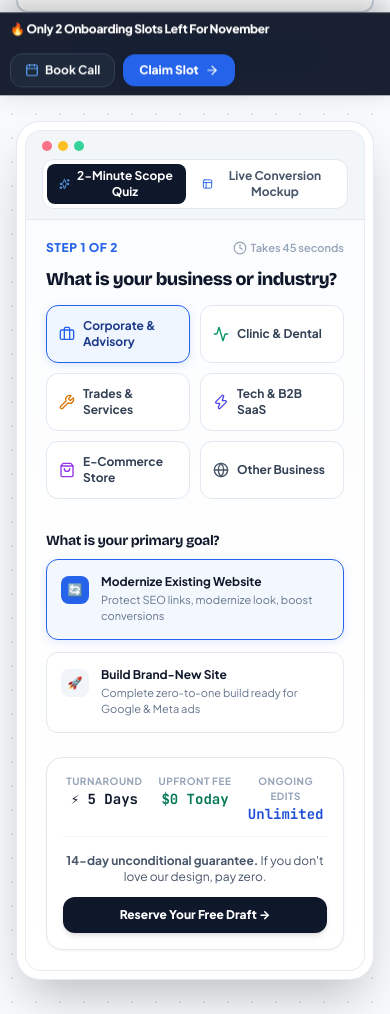
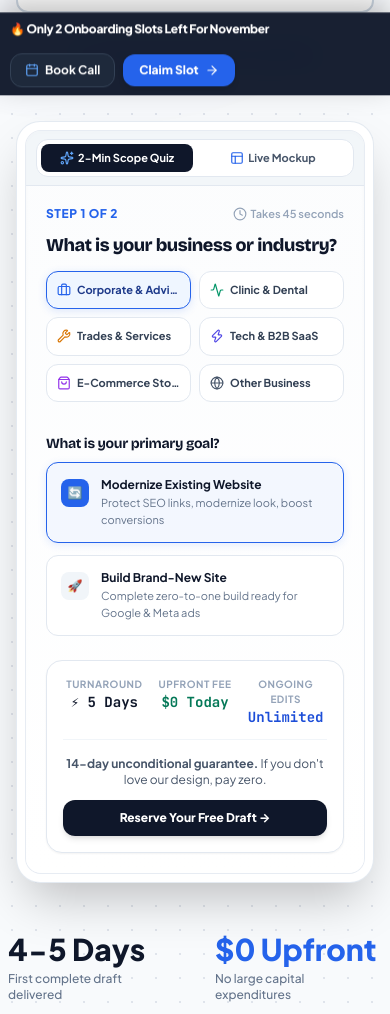
Before and after one commit to 4dopt/webtorq, a website: page index.html in a window 390 px wide. Shown: the part 840-1854 px from the top of the page. Drawn offline with nearby package versions, Linux system fonts and the light colour scheme.

Commit message:
fix(mobile): fine-tune mobile UI responsive padding, scope builder pills, and tab switcher

```diff
--- a/index.html
+++ b/index.html
@@ -446,28 +446,28 @@
           <div class="rounded-2xl border border-slate-200/80 bg-white overflow-hidden shadow-inner">
 
             <!-- Window Top Chrome & Mode Switcher -->
-            <div class="px-4 py-2.5 bg-slate-100/90 border-b border-slate-200 flex flex-wrap items-center justify-between gap-2 text-xs text-slate-600">
-              <div class="flex items-center gap-1.5">
+            <div class="px-2.5 sm:px-4 py-2 sm:py-2.5 bg-slate-100/90 border-b border-slate-200 flex items-center justify-between gap-2 text-xs text-slate-600">
+              <div class="hidden sm:flex items-center gap-1.5 shrink-0">
                 <span class="w-2.5 h-2.5 rounded-full bg-rose-400"></span>
                 <span class="w-2.5 h-2.5 rounded-full bg-amber-400"></span>
                 <span class="w-2.5 h-2.5 rounded-full bg-emerald-400"></span>
               </div>
 
               <!-- Tab Switcher between 2-Minute Scope Builder & Visual Showcase -->
-              <div class="flex items-center gap-1 bg-white p-1 rounded-xl border border-slate-200 shadow-2xs">
-                <button id="heroTabQuiz" onclick="switchHeroTab('quiz')" class="px-3 py-1 rounded-lg text-xs font-bold transition-all bg-slate-900 text-white shadow-xs flex items-center gap-1.5">
-                  <i data-lucide="sparkles" class="w-3.5 h-3.5 text-blue-400"></i>
-                  <span>2-Minute Scope Quiz</span>
+              <div class="flex items-center gap-1 bg-white p-1 rounded-xl border border-slate-200 shadow-2xs w-full sm:w-auto justify-center">
+                <button id="heroTabQuiz" onclick="switchHeroTab('quiz')" class="flex-1 sm:flex-none px-2.5 sm:px-3 py-1.5 rounded-lg text-[11px] sm:text-xs font-bold transition-all bg-slate-900 text-white shadow-xs flex items-center justify-center gap-1 sm:gap-1.5">
+                  <i data-lucide="sparkles" class="w-3.5 h-3.5 text-blue-400 shrink-0"></i>
+                  <span>2-Min Scope Quiz</span>
                 </button>
-                <button id="heroTabPreview" onclick="switchHeroTab('preview')" class="px-3 py-1 rounded-lg text-xs font-bold transition-all text-slate-600 hover:text-slate-900 flex items-center gap-1.5">
-                  <i data-lucide="layout" class="w-3.5 h-3.5 text-blue-600"></i>
-                  <span>Live Conversion Mockup</span>
+                <button id="heroTabPreview" onclick="switchHeroTab('preview')" class="flex-1 sm:flex-none px-2.5 sm:px-3 py-1.5 rounded-lg text-[11px] sm:text-xs font-bold transition-all text-slate-600 hover:text-slate-900 flex items-center justify-center gap-1 sm:gap-1.5">
+                  <i data-lucide="layout" class="w-3.5 h-3.5 text-blue-600 shrink-0"></i>
+                  <span>Live Mockup</span>
                 </button>
               </div>
 
-              <div class="text-[10px] font-bold text-emerald-700 bg-emerald-50 px-2 py-0.5 rounded border border-emerald-200 hidden sm:inline-flex items-center gap-1">
+              <div class="text-[10px] font-bold text-emerald-700 bg-emerald-50 px-2 py-0.5 rounded border border-emerald-200 hidden md:inline-flex items-center gap-1 shrink-0 font-mono">
                 <span class="w-1.5 h-1.5 rounded-full bg-emerald-500 animate-pulse"></span>
-                <span>$0 Due Today &bull; 5-Day Delivery</span>
+                <span>$0 Due &bull; 5-Day Delivery</span>
               </div>
             </div>
 
@@ -487,30 +487,30 @@
                     What is your business or industry?
                   </h3>
 
-                  <div class="grid grid-cols-2 sm:grid-cols-3 gap-2.5 mt-3" id="heroIndustryPills">
-                    <button type="button" onclick="selectHeroIndustry(this, 'corporate')" class="hero-scope-pill active p-3 rounded-xl border border-blue-600 bg-blue-50 text-blue-900 font-bold text-xs flex items-center gap-2 text-left transition-all">
-                      <i data-lucide="briefcase" class="w-4 h-4 text-blue-600 shrink-0"></i>
-                      <span>Corporate & Advisory</span>
+                  <div class="grid grid-cols-2 sm:grid-cols-3 gap-2 sm:gap-2.5 mt-3" id="heroIndustryPills">
+                    <button type="button" onclick="selectHeroIndustry(this, 'corporate')" class="hero-scope-pill active p-2.5 sm:p-3 rounded-xl border border-blue-600 bg-blue-50 text-blue-900 font-bold text-[11px] sm:text-xs flex items-center gap-1.5 sm:gap-2 text-left transition-all">
+                      <i data-lucide="briefcase" class="w-3.5 h-3.5 sm:w-4 sm:h-4 text-blue-600 shrink-0"></i>
+                      <span class="truncate">Corporate & Advisory</span>
                     </button>
-                    <button type="button" onclick="selectHeroIndustry(this, 'healthcare')" class="hero-scope-pill p-3 rounded-xl border border-slate-200 bg-white hover:border-slate-300 text-slate-700 font-bold text-xs flex items-center gap-2 text-left transition-all">
-                      <i data-lucide="activity" class="w-4 h-4 text-emerald-600 shrink-0"></i>
-                      <span>Clinic & Dental</span>
+                    <button type="button" onclick="selectHeroIndustry(this, 'healthcare')" class="hero-scope-pill p-2.5 sm:p-3 rounded-xl border border-slate-200 bg-white hover:border-slate-300 text-slate-700 font-bold text-[11px] sm:text-xs flex items-center gap-1.5 sm:gap-2 text-left transition-all">
+                      <i data-lucide="activity" class="w-3.5 h-3.5 sm:w-4 sm:h-4 text-emerald-600 shrink-0"></i>
+                      <span class="truncate">Clinic & Dental</span>
                     </button>
-                    <button type="button" onclick="selectHeroIndustry(this, 'trades')" class="hero-scope-pill p-3 rounded-xl border border-slate-200 bg-white hover:border-slate-300 text-slate-700 font-bold text-xs flex items-center gap-2 text-left transition-all">
-                      <i data-lucide="wrench" class="w-4 h-4 text-amber-600 shrink-0"></i>
-                      <span>Trades & Services</span>
+                    <button type="button" onclick="selectHeroIndustry(this, 'trades')" class="hero-scope-pill p-2.5 sm:p-3 rounded-xl border border-slate-200 bg-white hover:border-slate-300 text-slate-700 font-bold text-[11px] sm:text-xs flex items-center gap-1.5 sm:gap-2 text-left transition-all">
+                      <i data-lucide="wrench" class="w-3.5 h-3.5 sm:w-4 sm:h-4 text-amber-600 shrink-0"></i>
+                      <span class="truncate">Trades & Services</span>
                     </button>
-                    <button type="button" onclick="selectHeroIndustry(this, 'tech')" class="hero-scope-pill p-3 rounded-xl border border-slate-200 bg-white hover:border-slate-300 text-slate-700 font-bold text-xs flex items-center gap-2 text-left transition-all">
-                      <i data-lucide="zap" class="w-4 h-4 text-indigo-600 shrink-0"></i>
-                      <span>Tech & B2B SaaS</span>
+                    <button type="button" onclick="selectHeroIndustry(this, 'tech')" class="hero-scope-pill p-2.5 sm:p-3 rounded-xl border border-slate-200 bg-white hover:border-slate-300 text-slate-700 font-bold text-[11px] sm:text-xs flex items-center gap-1.5 sm:gap-2 text-left transition-all">
+                      <i data-lucide="zap" class="w-3.5 h-3.5 sm:w-4 sm:h-4 text-indigo-600 shrink-0"></i>
+                      <span class="truncate">Tech & B2B SaaS</span>
                     </button>
-                    <button type="button" onclick="selectHeroIndustry(this, 'ecommerce')" class="hero-scope-pill p-3 rounded-xl border border-slate-200 bg-white hover:border-slate-300 text-slate-700 font-bold text-xs flex items-center gap-2 text-left transition-all">
-                      <i data-lucide="shopping-bag" class="w-4 h-4 text-purple-600 shrink-0"></i>
-                      <span>E-Commerce Store</span>
+                    <button type="button" onclick="selectHeroIndustry(this, 'ecommerce')" class="hero-scope-pill p-2.5 sm:p-3 rounded-xl border border-slate-200 bg-white hover:border-slate-300 text-slate-700 font-bold text-[11px] sm:text-xs flex items-center gap-1.5 sm:gap-2 text-left transition-all">
+                      <i data-lucide="shopping-bag" class="w-3.5 h-3.5 sm:w-4 sm:h-4 text-purple-600 shrink-0"></i>
+                      <span class="truncate">E-Commerce Store</span>
                     </button>
-                    <button type="button" onclick="selectHeroIndustry(this, 'other')" class="hero-scope-pill p-3 rounded-xl border border-slate-200 bg-white hover:border-slate-300 text-slate-700 font-bold text-xs flex items-center gap-2 text-left transition-all">
-                      <i data-lucide="globe" class="w-4 h-4 text-slate-600 shrink-0"></i>
-                      <span>Other Business</span>
+                    <button type="button" onclick="selectHeroIndustry(this, 'other')" class="hero-scope-pill p-2.5 sm:p-3 rounded-xl border border-slate-200 bg-white hover:border-slate-300 text-slate-700 font-bold text-[11px] sm:text-xs flex items-center gap-1.5 sm:gap-2 text-left transition-all">
+                      <i data-lucide="globe" class="w-3.5 h-3.5 sm:w-4 sm:h-4 text-slate-600 shrink-0"></i>
+                      <span class="truncate">Other Business</span>
                     </button>
                   </div>
                 </div>
@@ -941,7 +941,7 @@
                   Experience Natural Radiance &bull; Top Rated in Florida
 
                   <!-- Floating Simulated Cursor & Callout -->
-                  <div class="absolute -top-9 right-2 sm:-right-4 flex items-center gap-1.5 bg-slate-900 text-white text-[11px] font-bold px-3 py-1 rounded-xl shadow-lg animate-bounce">
+                  <div class="absolute -top-8 sm:-top-9 right-0 sm:-right-2 flex items-center gap-1.5 bg-slate-900 text-white text-[10px] sm:text-[11px] font-bold px-2.5 sm:px-3 py-1 rounded-xl shadow-lg animate-bounce z-10 whitespace-nowrap">
                     <i data-lucide="mouse-pointer" class="w-3.5 h-3.5 text-blue-400"></i>
                     <span>Point & Click Here</span>
                   </div>
@@ -1756,11 +1756,6 @@
             </div>
           </div>
         </div>
-
-      </div>
-
-    </div>
-  </section>
 
       </div>
 
```
